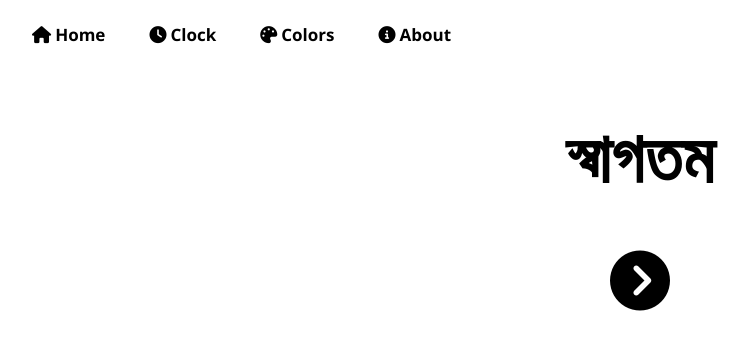
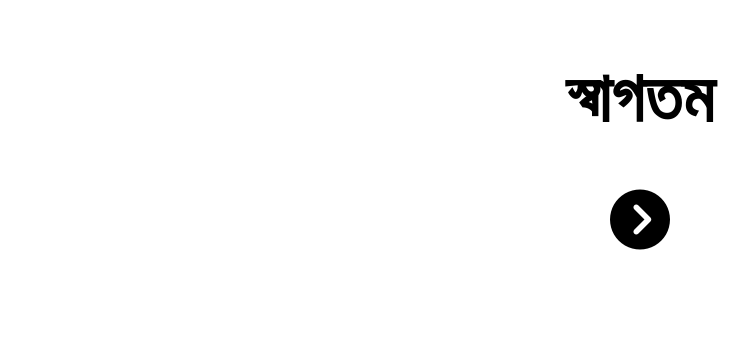
Before and after one commit to Sadman-123/Word_Counter, a React (Vite) app: page / in a window 1280 px wide. Shown: the top 350 px of the page, without its empty margins (0-749 px from the left). Built offline with nearby package versions, Linux system fonts and the light colour scheme.

Commit message:
fixed nav

```diff
--- a/src/App.jsx
+++ b/src/App.jsx
@@ -1,9 +1,11 @@
 import React from 'react'
 import Heading from './component/Heading'
 import Input from './component/Input'
+import Nav from './pages/Nav'
 const App = () => {
   return (
     <div>
+      <Nav/>
       <Heading/>
       <Input/>
     </div>
--- a/src/pages/Nav.jsx
+++ b/src/pages/Nav.jsx
@@ -1,12 +1,21 @@
 import React from 'react'
 import '../CSS/style.css'
+import { Link } from 'react-router-dom'
 const Nav = () => {
   return (
     <div className='navbar'>
-<a class="active" href="#"><i class="fa-solid fa-house"></i>Home</a>
-  <a href="#"><i class="fa-solid fa-clock"></i>Clock</a>
-  <a href="#"><i class="fa-solid fa-palette"></i>Colors</a>
-  <a href="#"><i class="fa-solid fa-circle-info"></i>About</a>
+  <Link class="active" to="/">
+    <i class="fa-solid fa-house"></i>Home
+    </Link>
+  <Link to="/clock"><i class="fa-solid fa-clock">
+    </i>Clock
+  </Link>
+  <Link to="/color">
+    <i class="fa-solid fa-palette"></i>Colors
+    </Link>
+  <Link to="/about">
+    <i class="fa-solid fa-circle-info"></i>About
+    </Link>
     </div>
   )
 }
--- a/src/utility/Master.jsx
+++ b/src/utility/Master.jsx
@@ -5,11 +5,9 @@ import Color from '../pages/Color'
 import Clock from '../pages/Clock'
 import About from '../pages/About'
 import App from '../App'
-import Nav from '../pages/Nav'
 const Master = () => {
   return (
     <div>
-      <Nav/>
         <BrowserRouter>
         <Routes>
             <Route path='/' element={<Splash/>}/>
```
